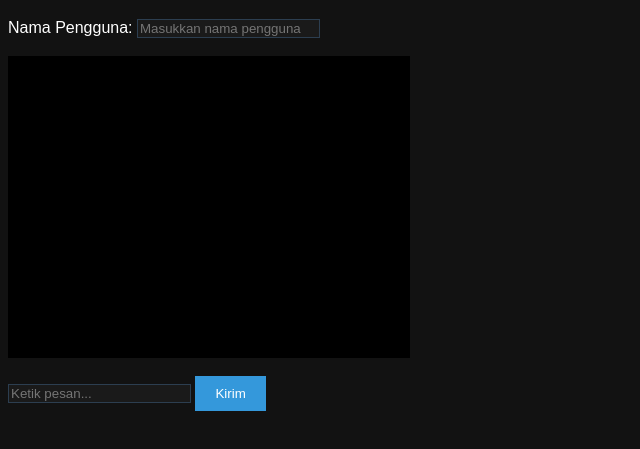
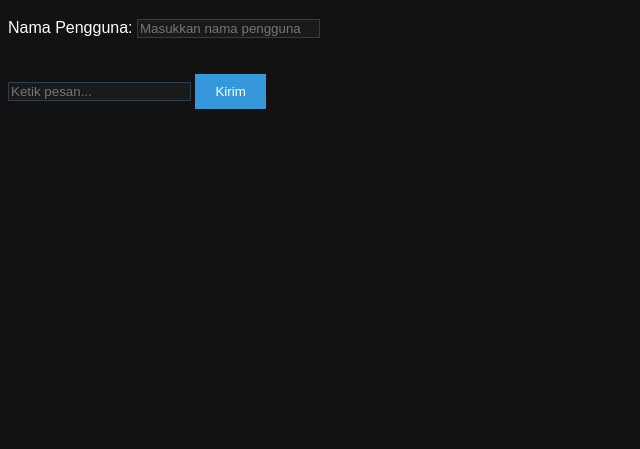
Before and after one commit to Ucupp3/Chat-squad, a plain HTML site: page index.html in a window 1280 px wide. Shown: the part 61-510 px from the top of the page, without its empty margins (0-640 px from the left). Drawn offline with Linux system fonts and the light colour scheme.

Commit message:
Update index.html

```diff
--- a/index.html
+++ b/index.html
@@ -2,16 +2,7 @@
 <html>
 <head>
     <title>Hypee Squad</title>
-    <style>
-        #chatbox {
-            height: 300px;
-            width: 400px;
-            border: 1px solid black;
-            overflow-y: scroll;
-            background-color:#000000;
-}
-    </style>
-      <link rel="stylesheet" href="style.css">
+<link rel="stylesheet" href="style.css">
 </head>
 <body>
     <h1>Website Chatting</h1>
```
